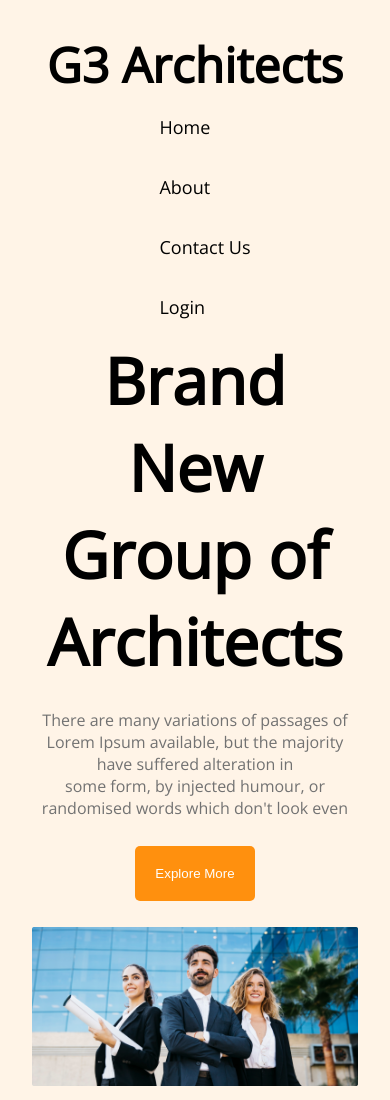
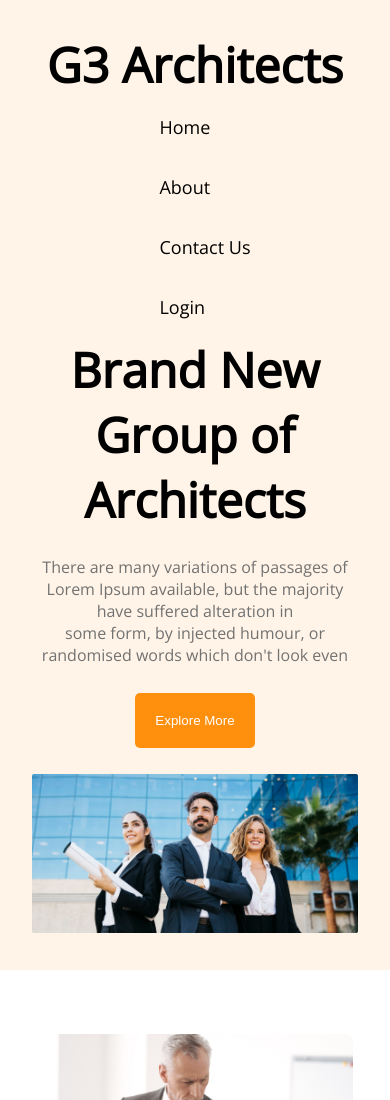
Before and after one commit to MdHasibulHasan1/assignment-02, a plain HTML site: page index.html in a window 390 px wide. Shown: the top 1100 px of the page. Drawn offline with nearby package versions, Linux system fonts and the light colour scheme.

Commit message:
font-size

```diff
--- a/css/responsive.css
+++ b/css/responsive.css
@@ -12,7 +12,10 @@
     nav ul{
         flex-direction: column;
     }
-
+    .band-new-section .band-new-title{
+        width: 700;
+        font-size: 3em;
+    }
     /* quick-list-section */
     .quick-list-container{
         flex-direction: column;
@@ -80,6 +83,9 @@
 
 
 @media screen and (min-width:577px) and (max-width:768px) {
+    nav{
+        flex-wrap: wrap;
+    }
      /* ----------------
     card-section-start
      */
```
